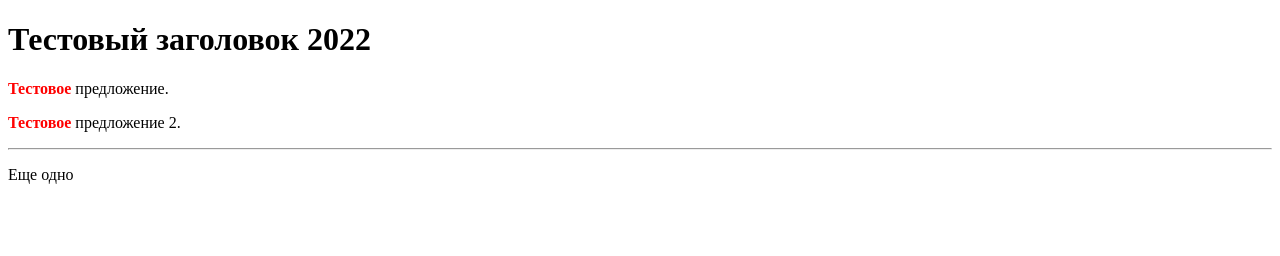
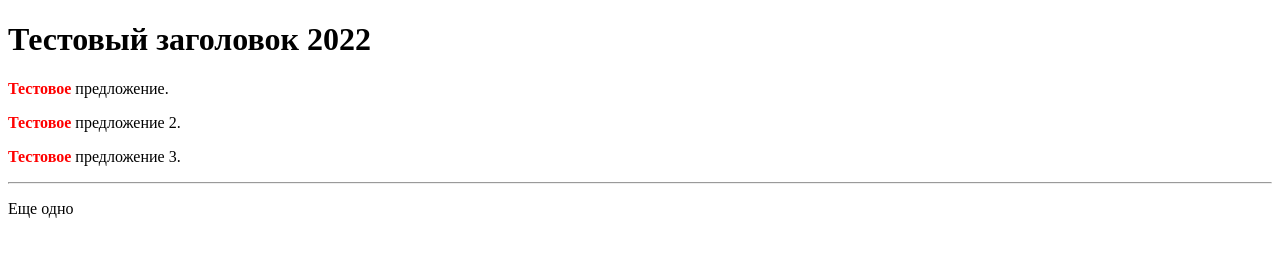
Before and after one commit to buhryakov/git-test, a plain HTML site: page index.html in a window 1280 px wide. Drawn offline with Linux system fonts and the light colour scheme.

Commit message:
commit 1

```diff
--- a/index.html
+++ b/index.html
@@ -12,6 +12,7 @@
    <h1>Тестовый заголовок 2022</h1>
    <p><b class="red">Тестовое</b> предложение.</p>
    <p><b class="red">Тестовое</b> предложение 2.</p>
+   <p><b class="red">Тестовое</b> предложение 3.</p>
    <hr>
    <p>Еще одно</p>
 </body>
```
